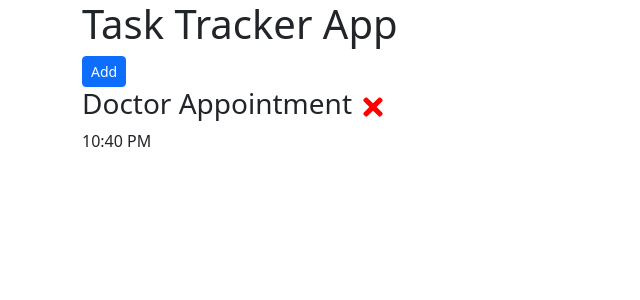
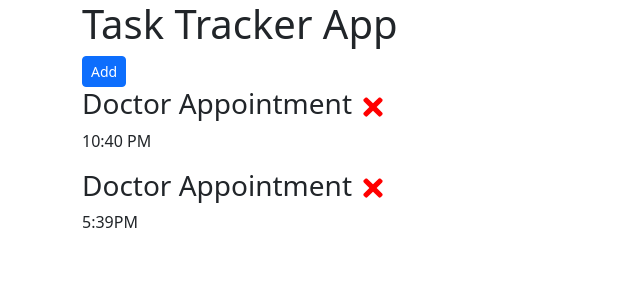
Before and after one commit to ShehrozIrfan/react-essential-training, a React (Create React App) app in the folder task_tracker/: page / in a window 1280 px wide. Shown: the top 300 px of the page, without its empty margins (0-640 px from the left). Built offline with nearby package versions, Linux system fonts and the light colour scheme; data requests are answered from the project's data file.

Commit message:
[Task Tracker] Updating the toggle reminder

```diff
--- a/task_tracker/db.json
+++ b/task_tracker/db.json
@@ -5,6 +5,12 @@
       "text": "Doctor Appointment",
       "date": "10:40 PM",
       "reminder": true
+    },
+    {
+      "text": "Doctor Appointment",
+      "date": "5:39PM",
+      "reminder": false,
+      "id": 2
     }
   ]
 }
--- a/task_tracker/src/App.js
+++ b/task_tracker/src/App.js
@@ -18,8 +18,17 @@
     getTasks();
   }, []);
 
+  // Fetch Tasks
   const fetchTasks = async () => {
     const res = await fetch("http://localhost:5000/tasks");
+    const data = await res.json();
+
+    return data;
+  };
+
+  // Fetch Single Task
+  const fetchTask = async (id) => {
+    const res = await fetch(`http://localhost:5000/tasks/${id}`);
     const data = await res.json();
 
     return data;
@@ -32,19 +41,44 @@
     setTasks(tasks.filter((task) => task.id !== id));
   };
 
-  const toggleReminder = (id) => {
+  const toggleReminder = async (id) => {
+    const taskToToggle = await fetchTask(id);
+    const updatedTask = { ...taskToToggle, reminder: !taskToToggle.reminder };
+
+    const res = await fetch(`http://localhost:5000/tasks/${id}`, {
+      method: "PUT",
+      headers: {
+        "Content-type": "application/json",
+      },
+      body: JSON.stringify(updatedTask),
+    });
+
+    const data = res.json();
+
     setTasks(
       tasks.map((task) =>
-        task.id === id ? { ...task, reminder: !task.reminder } : task
+        task.id === id ? { ...task, reminder: data.reminder } : task
       )
     );
   };
 
-  const addTask = (task) => {
+  const addTask = async (task) => {
+    const res = await fetch("http://localhost:5000/tasks", {
+      method: "POST",
+      headers: {
+        "Content-type": "application/json",
+      },
+      body: JSON.stringify(task),
+    });
+
+    const data = await res.json();
+
+    setTasks([...tasks, data]);
+
     //generating a random id
-    const id = Math.floor(Math.random() * 10000) + 1;
-    const newTask = { id, ...task };
-    setTasks([...tasks, newTask]);
+    // const id = Math.floor(Math.random() * 10000) + 1;
+    // const newTask = { id, ...task };
+    // setTasks([...tasks, newTask]);
   };
 
   return (
```
